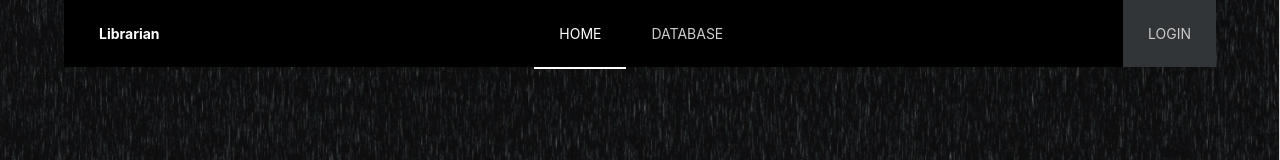
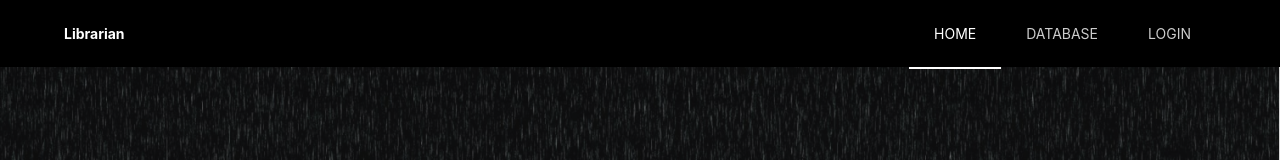
Before and after one commit to dicky-julian/library-apps, a React (Create React App) app: page / in a window 1280 px wide. Shown: the top 160 px of the page. Built offline with nearby package versions, Linux system fonts and the light colour scheme.

Commit message:
fixing navbar bugs

```diff
--- a/src/Assets/scss/main.scss
+++ b/src/Assets/scss/main.scss
@@ -99,26 +99,35 @@ hr {
     justify-content: space-between;
     align-items: center;
     position: absolute;
-    width: 90%;
-    left: 5%;
+    width: 100%;
     background: #000;
     box-shadow: 0 10px 30px rgba(0, 0, 0, 0.1);
 
     .nav__title {
-        margin-left: 35px;
+        margin-left: 5%;
         color: #fff;
     }
 
     .nav__link {
-        a {
+        display: flex;
+        align-items: center;
+        margin-right: 5%;
+        a, .auth__toogle {
             @extend .ft__up;
-            display: inline-flex;
             padding: 25px;
             color: rgb(204, 204, 204);
-
+            cursor: pointer;
             &:hover {
                 color: #fff;
             }
+        }
+
+        .profile__toogle {
+            width: 35px;
+            height: 35px;
+            margin-left: 35px;
+            border-radius: 50%;
+            background: #fff;
         }
 
         .active {
@@ -127,39 +136,13 @@ hr {
             border-bottom: 2px solid #fff;
         }
     }
-
-    .nav__tool {
-        @extend .nav__link;
-        display: flex;
-        align-items: center;
-
-        .profile__toogle {
-            width: 35px;
-            height: 35px;
-            margin-right: 35px;
-            border-radius: 50%;
-            background: #fff;
-        }
-
-        .auth__toogle {
-            @extend .ft__up,
-            .c__pointer;
-            padding: 25px;
-            color: rgb(204, 204, 204);
-            background: #323537;
-            transition: .4s;
-
-            &:hover {
-                background: #282a2b;
-            }
-        }
-    }
 }
 
 // Auth Form
 #user__modal {
     top: 85px;
-    right: 0;
+    right: 3%;
+    padding: 25px 0;
     background: #36393f;
     color: #8e9297;
 
@@ -168,7 +151,7 @@ hr {
         height: 20px;
         position: absolute;
         top: -8px;
-        right: 40px;
+        right: 35px;
         background: #36393f;
         transform: rotate(45deg);
     }
@@ -176,24 +159,18 @@ hr {
     > a,
     h6 {
         margin: 0;
-        padding: 15px 60px 0 15px !important;
+        padding: 20px 60px 0 15px !important;
         color: #cccccc;
         &:hover {
             color: #fff;
         }
     }
-
-    > h6 {
-        margin-bottom: 15px;
-    }
 }
 
 #auth__modal {
+    padding: 0;
+    right: 5%;
     @extend #user__modal;
-    .arrow__helper {
-        right: 30px !important;
-    }
-
     form {
         display: flex;
         flex-direction: column;
--- a/src/Assets/scss/responsive.scss
+++ b/src/Assets/scss/responsive.scss
@@ -63,13 +63,6 @@
     }
     #user__modal, #auth__modal {
         top: 75px;
-        right: 10px;
-    }
-    #user__modal .arrow__helper {
-        right: 30px;
-    }
-    #auth__modal .arrow__helper {
-        right: 20px !important;
     }
     .product__list > .product {
         width: 49%;
@@ -90,9 +83,6 @@
 }
 
 @media screen and (max-width: 450px) {
-    .nav__title {
-        display: none;
-    }
     .nav__link {
         margin-left: 5%;
     }
@@ -102,6 +92,9 @@
     .product__list {
         .product {
             width: 100%;
+            img {
+                height: 250px;
+            }
         }
     }
 }
--- a/src/Components/Layouts/Navbar/index.js
+++ b/src/Components/Layouts/Navbar/index.js
@@ -23,9 +23,6 @@ class Navbar extends Component {
                         :
                         <a href="/my-book">My Book</a>
                     }
-                </div>
-
-                <div className="nav__tool">
                     {isLogin ?
                         <>
                             <div className="profile__toogle bg__setup c__pointer" onClick={() => modalToogle("user__modal")} style={{ backgroundImage: "url('https://lastfm-img2.akamaized.net/i/u/avatar170s/644df4fa78ad0090e7ce60fa11665cfa')" }}></div>
--- a/src/Routes/index.js
+++ b/src/Routes/index.js
@@ -2,7 +2,8 @@ import React from 'react';
 import { Route, Switch } from 'react-router-dom';
 
 // Provide Components
-import Home from '../Pages/Home'
+import Home from '../Pages/Home';
+import Book from '../Pages/Book';
 import Error404 from '../Pages/Error/404';
 
 const Router = () => {
@@ -10,6 +11,7 @@ const Router = () => {
         <div className="wrapper">
             <Switch>
                 <Route exact path="/" component={Home} />
+                <Route exact path="/:id" component={Book} />
                 <Route path="*" component={Error404} />
             </Switch>
         </div>
```
Also changed, not shown: src/Pages/Book/book.scss (added), src/Pages/Book/index.js (added).
